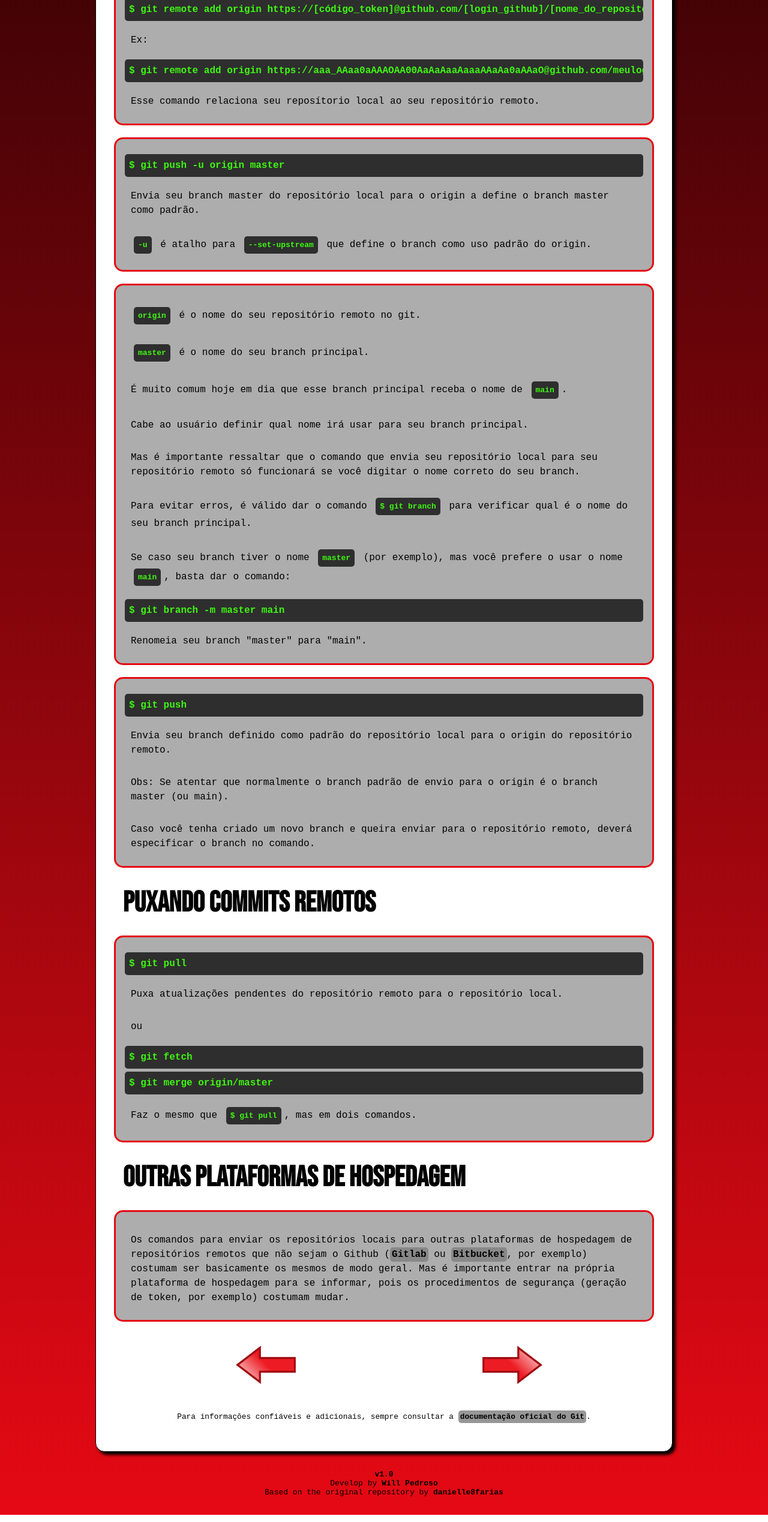
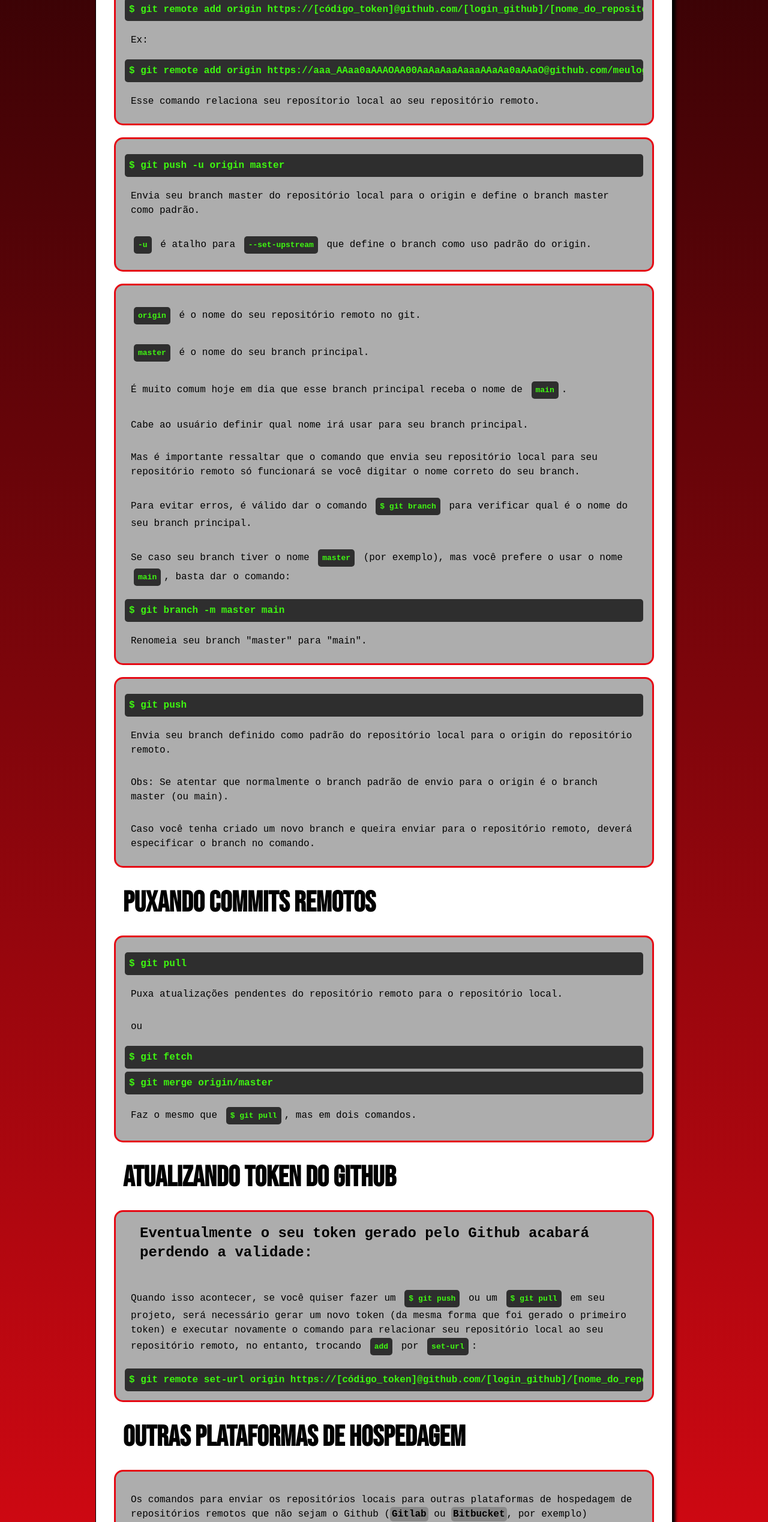
Before and after one commit to willypedroso/gitflix, a React (Create React App) app: page /github in a window 1280 px wide. Shown: the part 1068-3606 px from the top of the page at 60% size. Built offline with nearby package versions, Linux system fonts and the light colour scheme.

Commit message:
add set-url on Github

```diff
--- a/src/components/content/Github.jsx
+++ b/src/components/content/Github.jsx
@@ -36,7 +36,7 @@ export default () => {
 
             <div className="Instruction">
                 <div className="Code">$ git push -u origin master</div>
-                <p>Envia seu branch master do repositório local para o origin a define o branch master como padrão.</p>
+                <p>Envia seu branch master do repositório local para o origin e define o branch master como padrão.</p>
                 <p><code>-u</code> é atalho para <code>--set-upstream</code> que define o branch como uso padrão do origin.</p>
             </div>
 
@@ -67,6 +67,14 @@ export default () => {
                 <div className="Code">$ git merge origin/master</div>
                 <p>Faz o mesmo que <code>$ git pull</code>, mas em dois comandos.</p>
             </div>
+
+            <h1>ATUALIZANDO TOKEN DO GITHUB</h1>
+            <div className="Instruction">
+            <h2>Eventualmente o seu token gerado pelo Github acabará perdendo a validade:</h2>
+            <p>Quando isso acontecer, se você quiser fazer um <code>$ git push</code> ou um <code>$ git pull</code> em seu projeto, será necessário gerar um novo token (da mesma forma que foi gerado o primeiro token) e executar novamente o comando para relacionar seu repositório local ao seu repositório remoto, no entanto, trocando <code>add</code> por <code>set-url</code>:</p>
+            <div className="Code">$ git remote set-url origin https://[código_token]@github.com/[login_github]/[nome_do_repositório_criado]</div>
+            </div>
+
             <h1>OUTRAS PLATAFORMAS DE HOSPEDAGEM</h1>
             <div className="Instruction">
                 <p>Os comandos para enviar os repositórios locais para outras plataformas de hospedagem de repositórios remotos que não sejam o Github (<a href="https://gitlab.com/" target="_blank">Gitlab</a> ou <a href="https://bitbucket.org/" target="_blank">Bitbucket</a>, por exemplo) costumam ser basicamente os mesmos de modo geral. Mas é importante entrar na própria plataforma de hospedagem para se informar, pois os procedimentos de segurança (geração de token, por exemplo) costumam mudar.</p>
```
